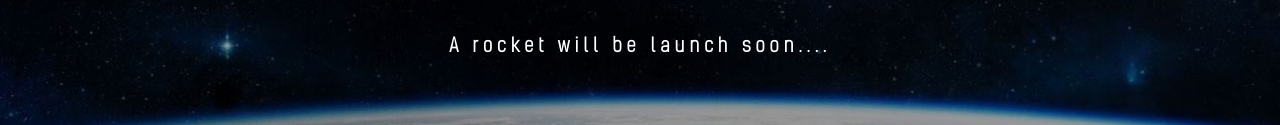
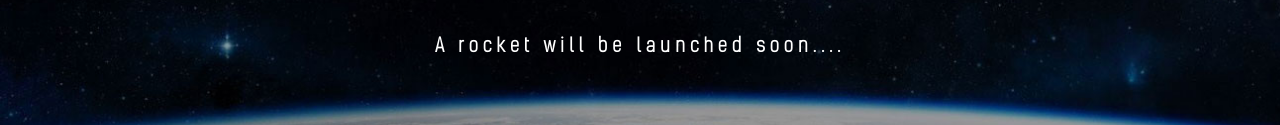
Before and after one commit to paramjeetlogicoy/gravitee.io, a website: page index.html in a window 1280 px wide. Shown: the part 315-440 px from the top of the page. Drawn offline with Linux system fonts and the light colour scheme.

Commit message:
typo error

```diff
--- a/index.html
+++ b/index.html
@@ -20,7 +20,7 @@
         <section id="home" class="fullscreen">
             <h1>GRAVITEE.IO</h1>
             <h2>Open Source API Management Solution</h2>
-            <h3>A rocket will be launch soon....</h3>
+            <h3>A rocket will be launched soon....</h3>
         </section>
         <!-- End : Home Section -->
 
```
